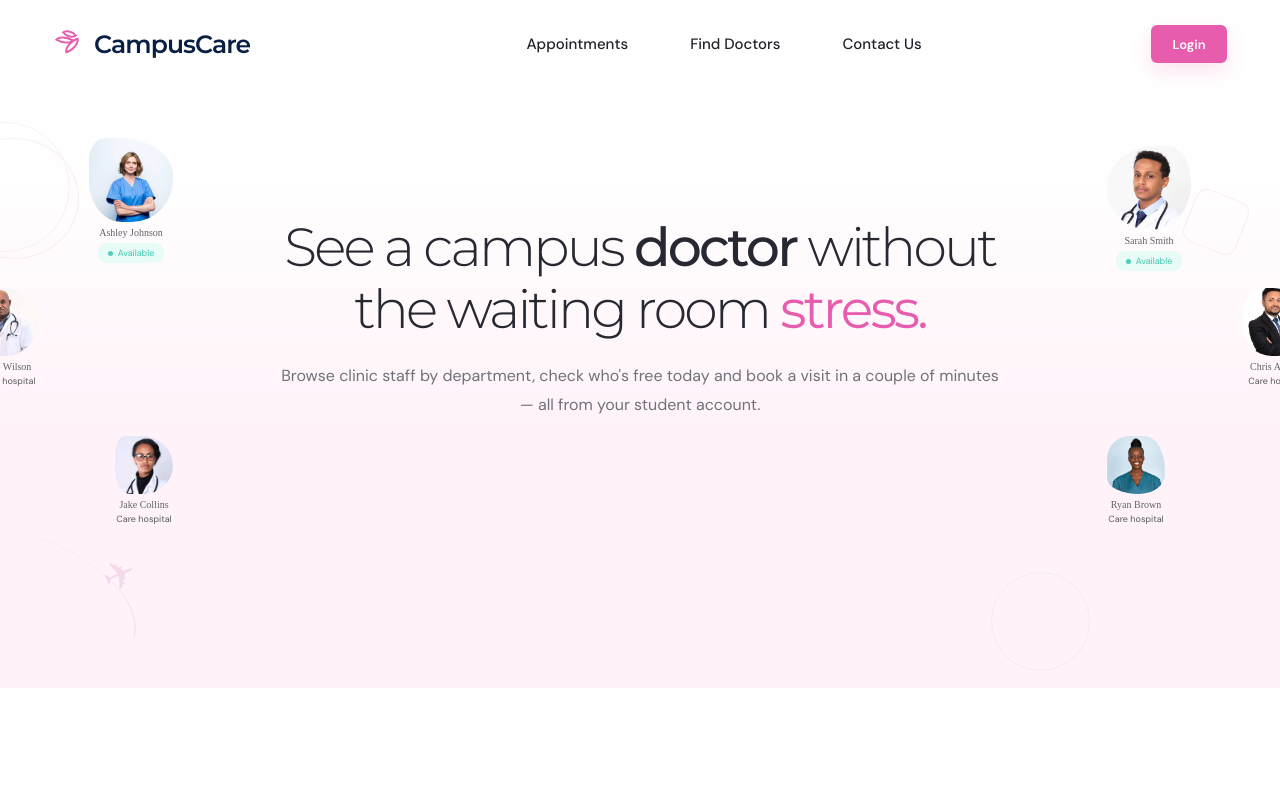
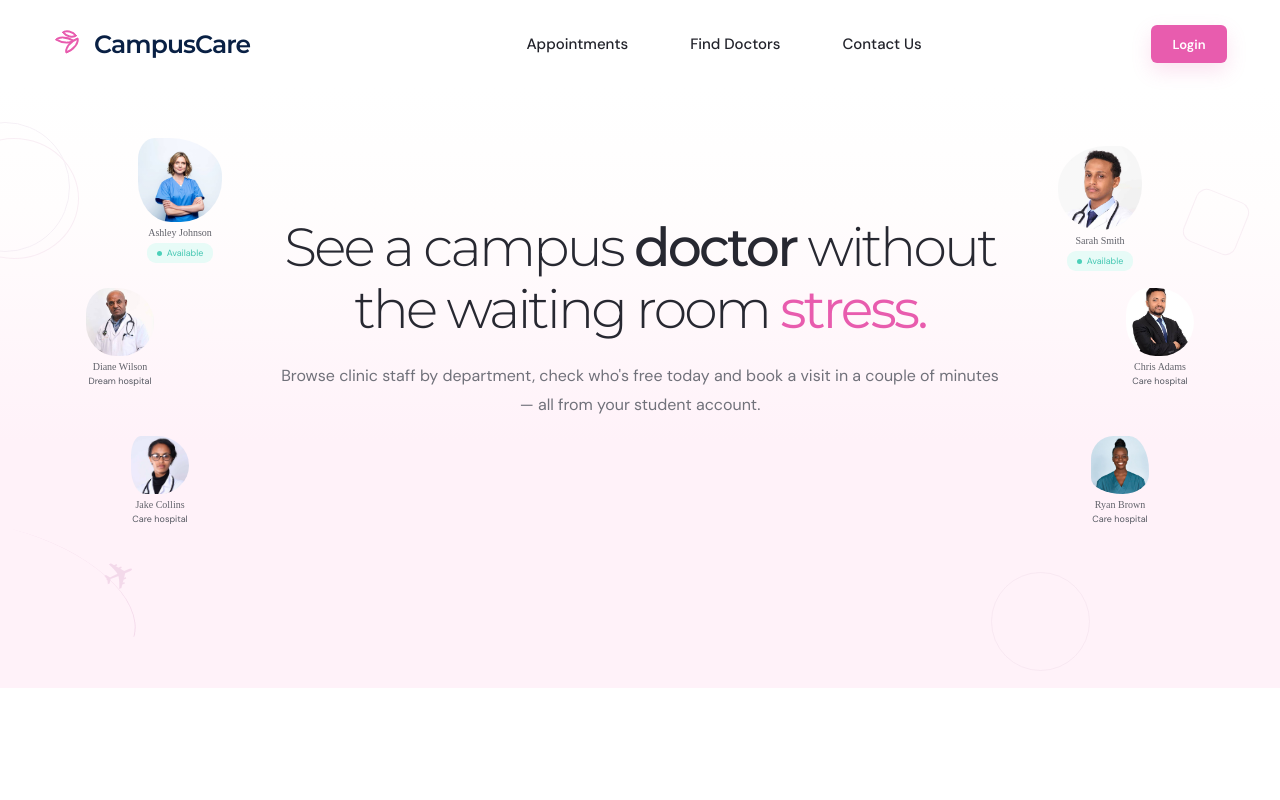
Before and after one commit to Yabsira21/campus-care, a React (Vite) app: page / in a window 1280 px wide. Shown: the top 800 px of the page. Built offline with nearby package versions, Linux system fonts and the light colour scheme.

Commit message:
fix: fix responsiveness

```diff
--- a/src/pages/Landing.css
+++ b/src/pages/Landing.css
@@ -506,6 +506,32 @@
    RESPONSIVE
 ========================================================= */
 
+@media (max-width: 1300px) {
+  .left-top {
+    left: 108px;
+  }
+
+  .right-top {
+    right: 108px;
+  }
+
+  .left-middle {
+    left: 48px;
+  }
+
+  .right-middle {
+    right: 48px;
+  }
+
+  .left-bottom {
+    left: 88px;
+  }
+
+  .right-bottom {
+    right: 88px;
+  }
+}
+
 @media (max-width: 1050px) {
   .floating-person {
     transform: scale(0.9);
```
